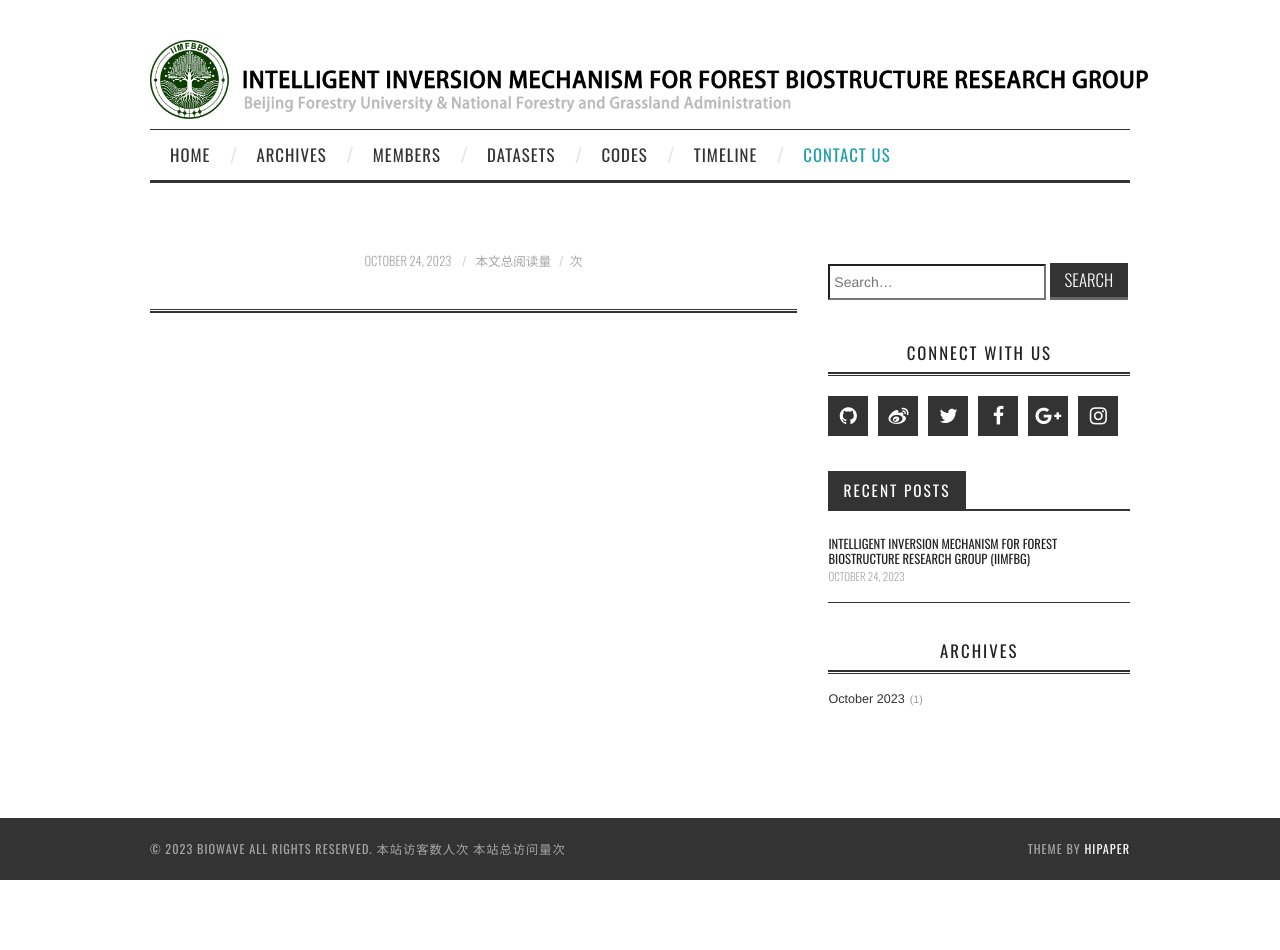
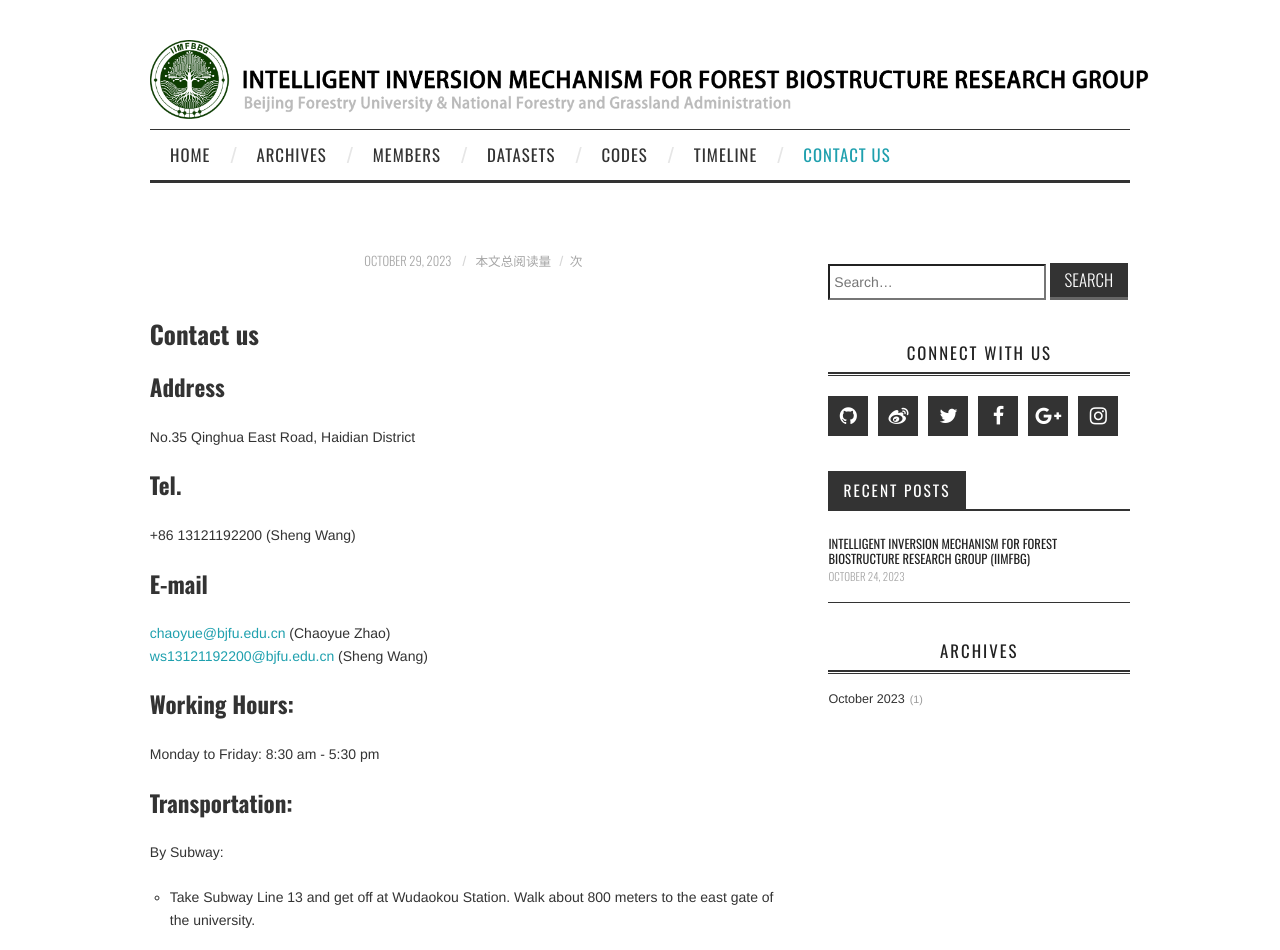
Before and after one commit to beijing-forersty-university/biowave.github.io, a plain HTML site: page contact/index.html in a window 1280 px wide. Shown: the top 950 px of the page. Before the commit the page ends 882 px from the top, so only its background shows below. Drawn offline with nearby package versions, Linux system fonts and the light colour scheme; some packages are replaced by stand-ins of ours; no server answers; a script that the page names is missing.

Commit message:
Site updated: 2023-10-29 14:50:15

```diff
--- a/contact/index.html
+++ b/contact/index.html
@@ -9,13 +9,15 @@
 
 
 
-  <meta property="og:type" content="website">
+  <meta name="description" content="Contact usAddressNo.35 Qinghua East Road, Haidian District Tel.+86 13121192200 (Sheng Wang) E-mail&amp;#99;&amp;#x68;&amp;#97;&amp;#x6f;&amp;#x79;&amp;#x75;&amp;#x65;&amp;#64;&amp;#x62;&amp;#106;&amp;#102;&amp;#117;&amp;#46;&amp;#101;&amp;#100;&amp;#x75;&amp;#x2e;&amp;#99">
+<meta property="og:type" content="website">
 <meta property="og:title" content="BioWave">
 <meta property="og:url" content="https://beijing-forersty-university.github.io/contact/index.html">
 <meta property="og:site_name" content="BioWave">
+<meta property="og:description" content="Contact usAddressNo.35 Qinghua East Road, Haidian District Tel.+86 13121192200 (Sheng Wang) E-mail&amp;#99;&amp;#x68;&amp;#97;&amp;#x6f;&amp;#x79;&amp;#x75;&amp;#x65;&amp;#64;&amp;#x62;&amp;#106;&amp;#102;&amp;#117;&amp;#46;&amp;#101;&amp;#100;&amp;#x75;&amp;#x2e;&amp;#99">
 <meta property="og:locale" content="en_US">
-<meta property="article:published_time" content="2023-10-24T05:28:05.320Z">
-<meta property="article:modified_time" content="2023-10-24T05:21:18.143Z">
+<meta property="article:published_time" content="2023-10-29T06:50:00.376Z">
+<meta property="article:modified_time" content="2023-10-29T06:50:00.376Z">
 <meta property="article:author" content="Sheng Wang">
 <meta name="twitter:card" content="summary">
 
@@ -117,7 +119,7 @@
     <div class="article-meta">
 
 	<a href="/biowave.github.io/contact/index.html" class="article-date">
-	  <time datetime="2023-10-24T05:28:05.320Z" itemprop="datePublished">October 24, 2023</time>
+	  <time datetime="2023-10-29T06:50:00.376Z" itemprop="datePublished">October 29, 2023</time>
 	</a>
 
 
@@ -129,6 +131,15 @@
     </div>
     <div class="article-entry" itemprop="articleBody">
 
+        <h1 id="Contact-us"><a href="#Contact-us" class="headerlink" title="Contact us"></a>Contact us</h1><h2 id="Address"><a href="#Address" class="headerlink" title="Address"></a>Address</h2><p>No.35 Qinghua East Road, Haidian District</p>
+<h2 id="Tel"><a href="#Tel" class="headerlink" title="Tel."></a>Tel.</h2><p>+86 13121192200 (Sheng Wang)</p>
+<h2 id="E-mail"><a href="#E-mail" class="headerlink" title="E-mail"></a>E-mail</h2><p><a href="mailto:&#99;&#x68;&#97;&#x6f;&#x79;&#x75;&#x65;&#64;&#x62;&#106;&#102;&#117;&#46;&#101;&#100;&#x75;&#x2e;&#99;&#x6e;">&#99;&#x68;&#97;&#x6f;&#x79;&#x75;&#x65;&#64;&#x62;&#106;&#102;&#117;&#46;&#101;&#100;&#x75;&#x2e;&#99;&#x6e;</a>  (Chaoyue Zhao)<br><a href="mailto:&#119;&#x73;&#x31;&#51;&#49;&#x32;&#x31;&#x31;&#x39;&#x32;&#x32;&#48;&#48;&#x40;&#98;&#106;&#x66;&#117;&#x2e;&#101;&#x64;&#x75;&#46;&#99;&#110;">&#119;&#x73;&#x31;&#51;&#49;&#x32;&#x31;&#x31;&#x39;&#x32;&#x32;&#48;&#48;&#x40;&#98;&#106;&#x66;&#117;&#x2e;&#101;&#x64;&#x75;&#46;&#99;&#110;</a>  (Sheng Wang)</p>
+<h2 id="Working-Hours"><a href="#Working-Hours" class="headerlink" title="Working Hours:"></a>Working Hours:</h2><p>Monday to Friday: 8:30 am - 5:30 pm</p>
+<h2 id="Transportation"><a href="#Transportation" class="headerlink" title="Transportation:"></a>Transportation:</h2><p>By Subway:</p>
+<ul>
+<li>Take Subway Line 13 and get off at Wudaokou Station. Walk about 800 meters to the east gate of the university.</li>
+</ul>
+<iframe src="https://www.google.com/maps/embed?pb=!1m18!1m12!1m3!1d3277.587251894976!2d-121.97610368490742!3d37.3354173810027!2m3!1f0!2f0!3f0!3m2!1i1024!2i768!4f13.1!3m3!1m2!1s0x808fc9c2700001ab%3A0xb5d3db7b5c831eab!2sAnthropic%2C+Inc.!5e0!3m2!1sen!2sus!4v1532461864849" width="600" height="450" frameborder="0" style="border:0" allowfullscreen></iframe>
 
 
     </div>
```
